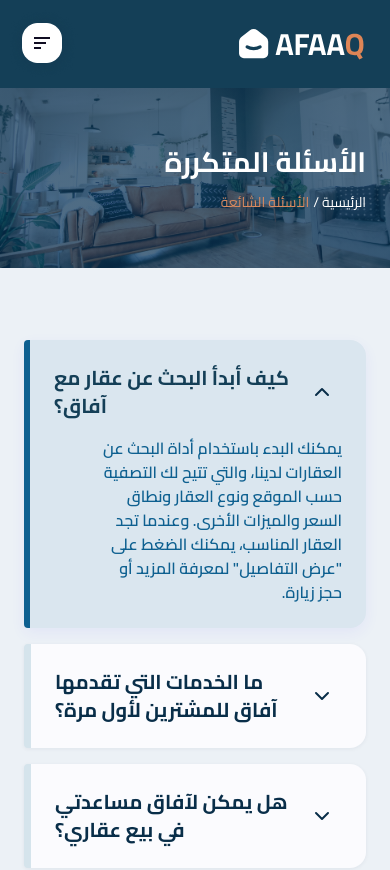
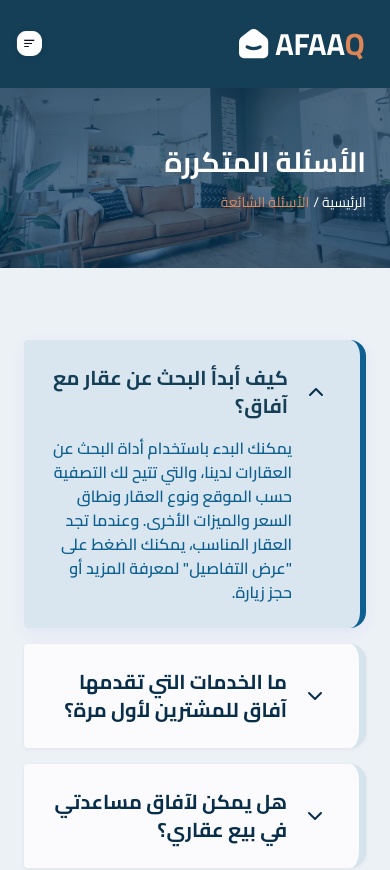
Before and after one commit to Abdullah-Alhatem/afaq-alomran-frontend, a React (Vite) app: page /faqs in a window 390 px wide. Shown: the top 870 px of the page. Built offline with nearby package versions, Linux system fonts and the light colour scheme.

Commit message:
fix some small bugs

```diff
--- a/src/components/PropertiesPage/CheckItem.jsx
+++ b/src/components/PropertiesPage/CheckItem.jsx
@@ -6,7 +6,7 @@ function CheckItem({ checked, label, rightText, onToggle }) {
     <button
       type="button"
       onClick={onToggle}
-      className="w-full flex items-center justify-between gap-3 text-left"
+      className="w-full flex items-center justify-between gap-3 text-start"
     >
       <div className="flex items-center gap-3">
         <span
--- a/src/components/PropertiesPage/RadioItem.jsx
+++ b/src/components/PropertiesPage/RadioItem.jsx
@@ -5,7 +5,7 @@ function RadioItem({ checked, label, rightText, onSelect }) {
     <button
       type="button"
       onClick={onSelect}
-      className="w-full flex items-center justify-between gap-3 text-left"
+      className="w-full flex items-center justify-between gap-3 text-start"
     >
       <div className="flex items-center gap-3">
         <span
--- a/src/components/faqs/FAQsAccordion.jsx
+++ b/src/components/faqs/FAQsAccordion.jsx
@@ -29,7 +29,7 @@ function FAQsAccordion({ items, defaultOpenIndex = 0 }) {
               isOpen
                 ? 'gap-4 bg-[#DAE6EF] shadow-[0px_5px_15px_0px_rgba(74,58,255,0.06)]'
                 : 'bg-[#FBFBFE] shadow-[0px_1px_4px_0px_rgba(25,33,61,0.06)]',
-              isOpen ? 'border-primary-light border-l-[6px]' : 'border-[#D5E4EC] border-l-[7px]',
+              isOpen ? 'border-primary-light border-s-[6px]' : 'border-[#D5E4EC] border-s-[7px]',
             ].join(' ')}
           >
             <button
@@ -38,7 +38,7 @@ function FAQsAccordion({ items, defaultOpenIndex = 0 }) {
               onClick={() => toggleItem(index)}
               aria-expanded={isOpen}
               aria-controls={panelId}
-              className="flex w-full items-center gap-2 text-left"
+              className="flex w-full items-center gap-2 text-start"
             >
               <span className="flex h-10 w-10 shrink-0 items-center justify-center rounded-full">
                 <ChevronDown
@@ -60,7 +60,7 @@ function FAQsAccordion({ items, defaultOpenIndex = 0 }) {
             </button>
 
             {isOpen && (
-              <div id={panelId} role="region" aria-labelledby={triggerId} className="w-full pl-11">
+              <div id={panelId} role="region" aria-labelledby={triggerId} className="w-full ps-11">
                 <p className="text-[16px] font-semibold leading-[24px] text-primary-light">
                   {item.answer}
                 </p>
--- a/src/components/forms/PhoneNumberField.jsx
+++ b/src/components/forms/PhoneNumberField.jsx
@@ -191,7 +191,7 @@ function PhoneNumberField({
                   aria-selected={isSelected}
                   onClick={() => handleSelectCountry(country.code)}
                   className={cn(
-                    'flex w-full items-center gap-3 rounded-[12px] px-3 py-3 text-left transition-colors',
+                    'flex w-full items-center gap-3 rounded-[12px] px-3 py-3 text-start transition-colors',
                     isSelected ? 'bg-[#ECF1F6] text-primary-mid' : 'hover:bg-[#F8FAFC]',
                   )}
                 >
--- a/src/components/home/FAQSection.jsx
+++ b/src/components/home/FAQSection.jsx
@@ -52,7 +52,7 @@ function FAQSection() {
               return (
                 <article
                   key={item.question}
-                  className={`overflow-hidden rounded-[18px] border-l-4 transition-colors duration-200 ${
+                  className={`overflow-hidden rounded-[18px] border-s-4 transition-colors duration-200 ${
                     isOpen
                       ? 'border-primary-light bg-[#DCEAF2]'
                       : 'border-[#D6E3EA] bg-[#F9F9FB] hover:bg-[#F2F7FB]'
@@ -61,7 +61,7 @@ function FAQSection() {
                   <button
                     type="button"
                     onClick={() => toggleItem(index)}
-                    className="flex w-full items-start gap-4 px-5 py-6 text-left md:px-7 md:py-7"
+                    className="flex w-full items-start gap-4 px-5 py-6 text-start md:px-7 md:py-7"
                     aria-expanded={isOpen}
                   >
                     <ChevronDown
@@ -77,7 +77,7 @@ function FAQSection() {
                   </button>
 
                   {isOpen && (
-                    <p className="px-5 pb-6 pl-[56px] text-[16px] leading-[1.45] text-primary-light md:px-7 md:pb-7 md:pl-[68px] md:text-[20px]">
+                    <p className="px-5 pb-6 ps-[56px] text-[16px] leading-[1.45] text-primary-light md:px-7 md:pb-7 md:ps-[68px] md:text-[20px]">
                       {item.answer}
                     </p>
                   )}
--- a/src/components/home/HeroSection.jsx
+++ b/src/components/home/HeroSection.jsx
@@ -33,7 +33,7 @@ function HeroSection() {
                   src={orangeLine}
                   alt=""
                   aria-hidden="true"
-                  className="object-contain absolute bottom-0 -left-2 min-w-[125%]"
+                  className="absolute -bottom-1 sm:bottom-0 -left-0 w-[110%] object-contain sm:w-[125%]"
                 />
               </span>
             </h1>
--- a/src/components/home/HomeSectionIntro.jsx
+++ b/src/components/home/HomeSectionIntro.jsx
@@ -13,7 +13,7 @@ function HomeSectionIntro({
   const isCentered = align === 'center'
 
   return (
-    <div className={cn(isCentered ? 'text-center' : 'text-left', className)}>
+    <div className={cn(isCentered ? 'text-center' : 'text-start', className)}>
       {eyebrow ? (
         <p
           className={cn(
--- a/src/components/layout/header/HeaderMenuToggleButton.jsx
+++ b/src/components/layout/header/HeaderMenuToggleButton.jsx
@@ -11,7 +11,7 @@ const HeaderMenuToggleButton = ({ onClick, className = '' }) => {
     <button
       type="button"
       className={cn(
-        'inline-flex shrink-0 items-center justify-center lg:-mx-3',
+        'inline-flex h-11 w-11 shrink-0 items-center justify-center lg:-mx-3',
         isRtl && 'order-last',
         className,
       )}
@@ -22,7 +22,7 @@ const HeaderMenuToggleButton = ({ onClick, className = '' }) => {
         src={menuToggler}
         alt=""
         aria-hidden="true"
-        className={`h-auto w-auto object-contain ${isRtl ? '[transform:scaleX(-1)]' : ''}`}
+        className={`h-full w-full object-contain ${isRtl ? '[transform:scaleX(-1)]' : ''}`}
       />
     </button>
   )
--- a/src/components/layout/header/MainHeader.jsx
+++ b/src/components/layout/header/MainHeader.jsx
@@ -38,7 +38,7 @@ const MainHeader = ({ isLoggedIn }) => {
             isRtl ? 'pl-2 pr-4 sm:pl-2 sm:pr-6' : 'pl-4 pr-2 sm:pl-6 sm:pr-2',
           )}
         >
-          <div className="flex w-full items-center justify-between gap-10 lg:w-auto lg:justify-normal">
+          <div className="flex w-full items-center justify-between gap-3 sm:gap-6 lg:w-auto lg:justify-normal lg:gap-10">
             <Logo imageClassName="h-11" logoSrc={logoForOtherPages} />
 
             <div className="flex items-center gap-3">
```
